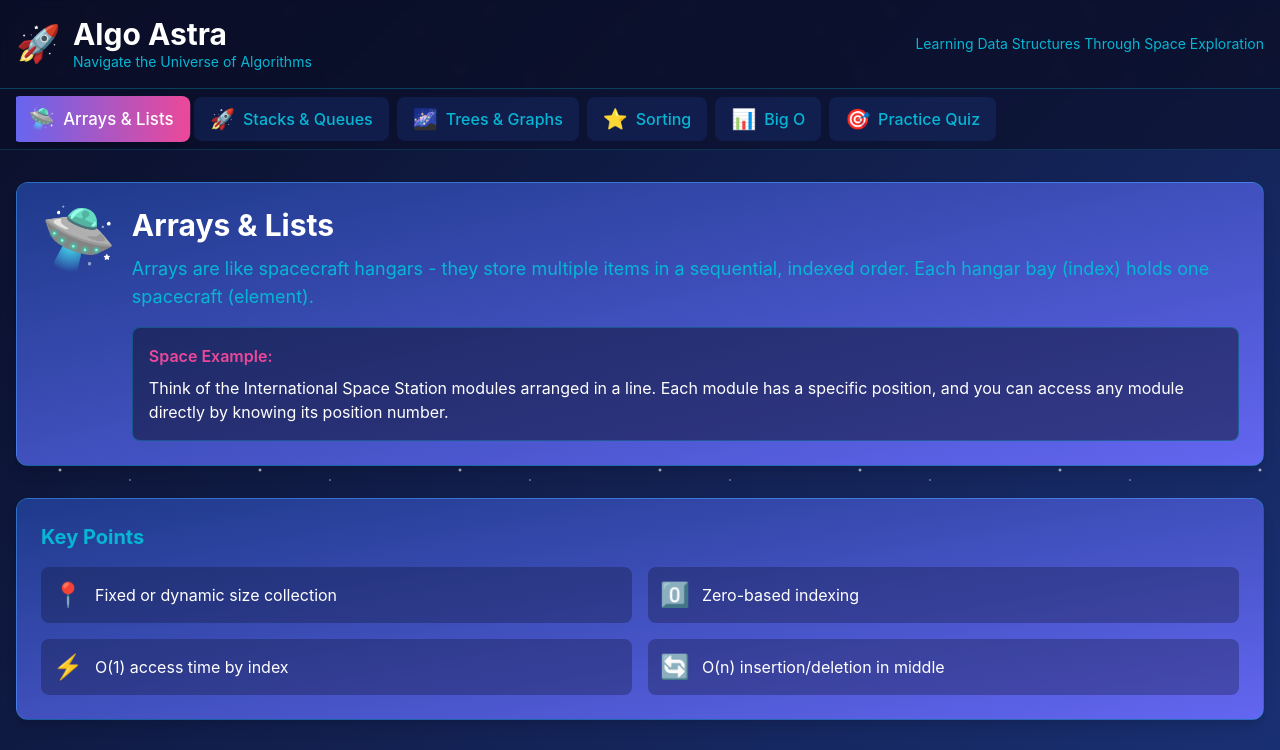
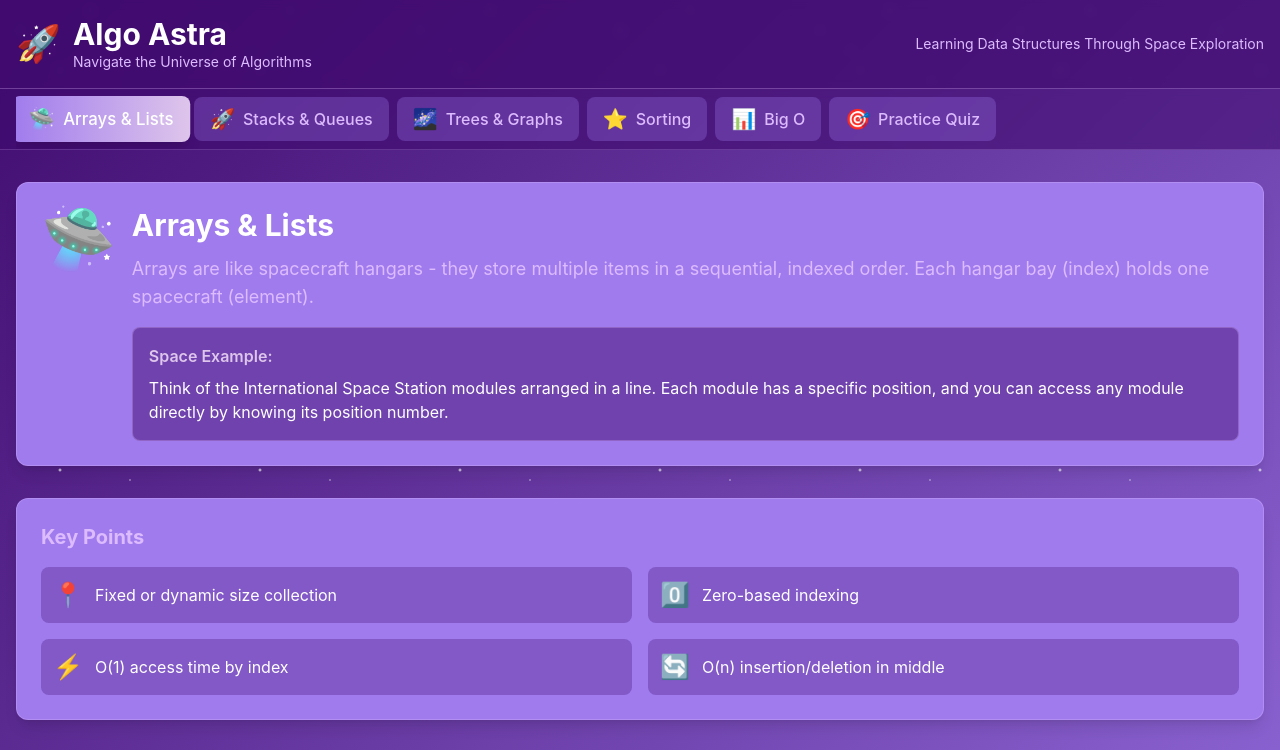
Before and after one commit to AllisonMH/algo-astra, a React (Vite) app: page / in a window 1280 px wide. Shown: the top 750 px of the page. Built offline with nearby package versions, Linux system fonts and the light colour scheme; no server answers.

Commit message:
style: update color scheme to purple palette (#400B6E, #9F7BED, #DDBBFF, #DEC5EB)

```diff
--- a/src/index.css
+++ b/src/index.css
@@ -9,13 +9,13 @@ body {
     sans-serif;
   -webkit-font-smoothing: antialiased;
   -moz-osx-font-smoothing: grayscale;
-  background: linear-gradient(135deg, #0a0e27 0%, #1e3a8a 100%);
+  background: linear-gradient(135deg, #400B6E 0%, #9F7BED 100%);
   min-height: 100vh;
 }
 
 @layer utilities {
   .space-gradient {
-    background: linear-gradient(135deg, #0a0e27 0%, #1e3a8a 50%, #6366f1 100%);
+    background: linear-gradient(135deg, #400B6E 0%, #9F7BED 50%, #DDBBFF 100%);
   }
 
   .card-space {
--- a/tailwind.config.js
+++ b/tailwind.config.js
@@ -8,11 +8,11 @@ export default {
     extend: {
       colors: {
         space: {
-          dark: '#0a0e27',
-          blue: '#1e3a8a',
-          purple: '#6366f1',
-          cyan: '#06b6d4',
-          pink: '#ec4899',
+          dark: '#400B6E',
+          blue: '#9F7BED',
+          purple: '#9F7BED',
+          cyan: '#DDBBFF',
+          pink: '#DEC5EB',
         },
       },
       animation: {
```
